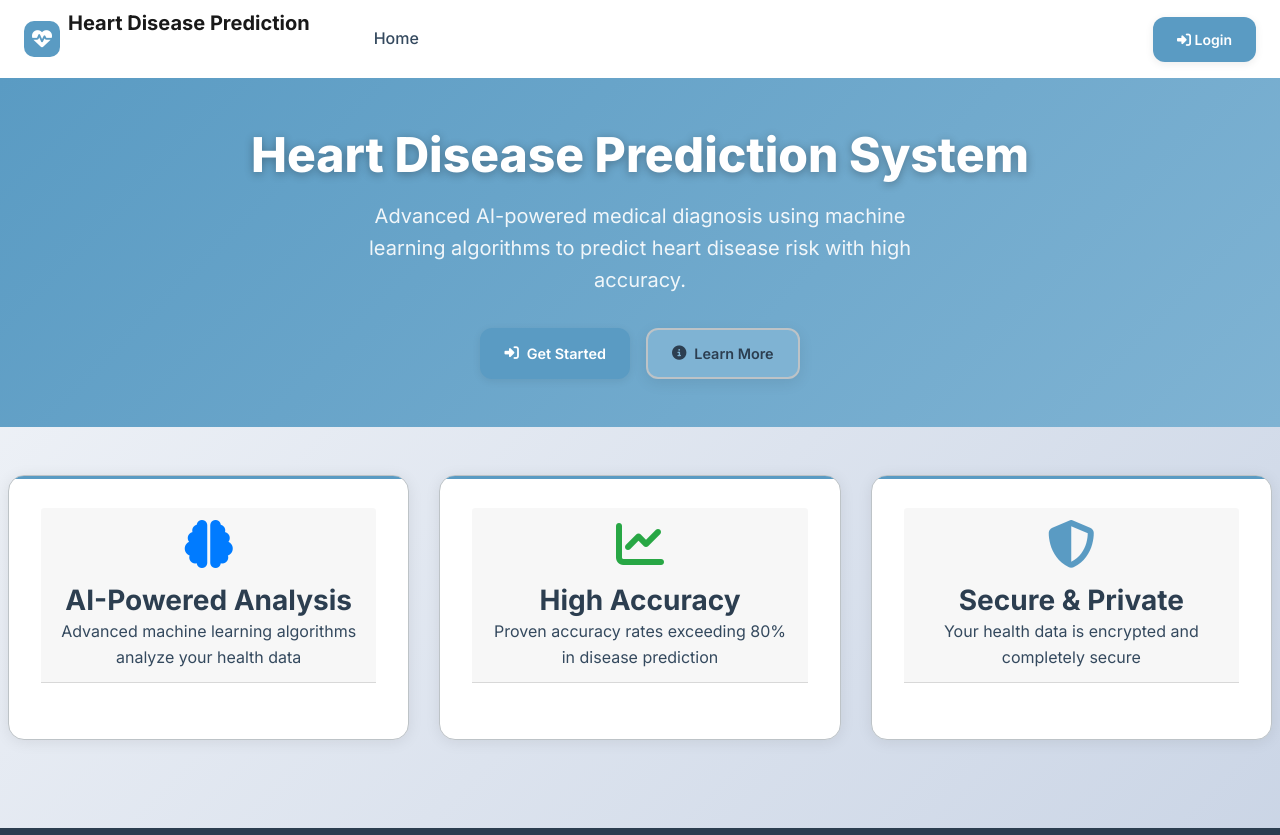
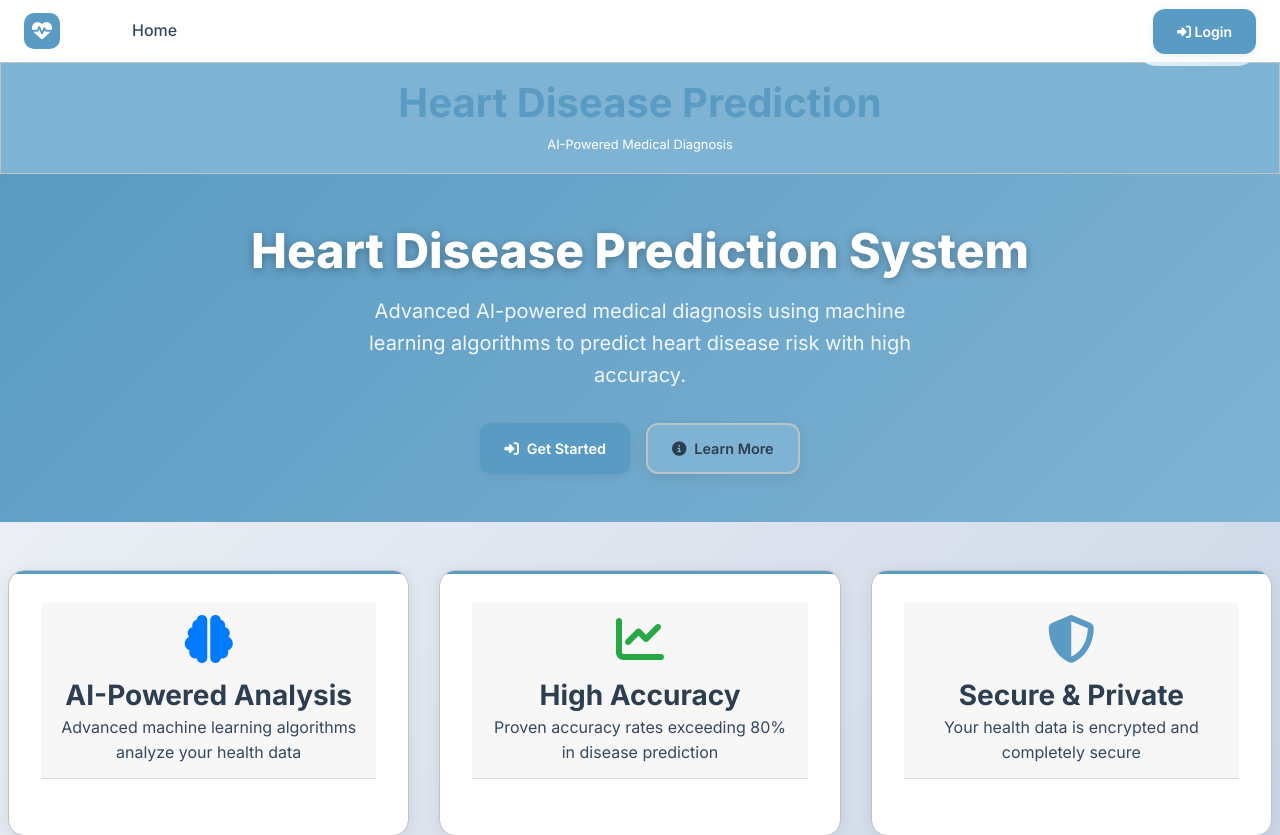
Before and after one commit to sandalisamarasinghe/heart-disease-prediction-fdm, a Django app: page /add_heartdetail/ in a window 1280 px wide. Shown: the top 835 px of the page. Run offline with Django 3.2, Linux system fonts and the light colour scheme; some libraries are stand-ins or nearby versions.

Commit message:
Move title to separate row below navbar
- Moved 'Heart Disease Prediction' title to its own section below navbar
- Navbar now contains only: logo, home button, predict disease, login/logout
- Title section has light background and centered text
- Cleaner separation between navigation and branding
- Home button remains in navbar row as requested

```diff
--- a/apps/core/health/templates/index.html
+++ b/apps/core/health/templates/index.html
@@ -256,14 +256,10 @@
 	<!-- Bootstrap Navbar -->
 	<nav class="navbar navbar-expand-lg navbar-light bg-white shadow-sm sticky-top">
 		<div class="container-fluid">
-			<!-- Logo, Title and Home Link -->
+			<!-- Logo and Home Link -->
 			<div class="d-flex align-items-center">
 				<a class="navbar-brand d-flex align-items-center me-3" href="{% url 'home' %}">
 					<span class="me-2" style="display:inline-flex;width:36px;height:36px;border-radius:10px;align-items:center;justify-content:center;background:var(--primary-color);color:#fff;"><i class="fas fa-heartbeat"></i></span>
-					<div>
-						<div class="fw-bold" style="line-height:1;">Heart Disease Prediction</div>
-						<small class="text-muted">AI-Powered Medical Diagnosis</small>
-					</div>
 				</a>
 				<a class="nav-link {% if request.resolver_match.url_name == 'home' %}active{% endif %}" href="{% url 'home' %}" style="margin-left: 1rem;">Home</a>
 			</div>
@@ -289,6 +285,16 @@
 			</div>
 		</div>
 	</nav>
+
+	<!-- Title Section Below Navbar -->
+	<div class="container-fluid bg-light py-3">
+		<div class="container">
+			<div class="text-center">
+				<h1 class="fw-bold mb-1" style="color: var(--primary-color);">Heart Disease Prediction</h1>
+				<small class="text-muted">AI-Powered Medical Diagnosis</small>
+			</div>
+		</div>
+	</div>
 
 	<!-- Main Content -->
 	<main>
```
